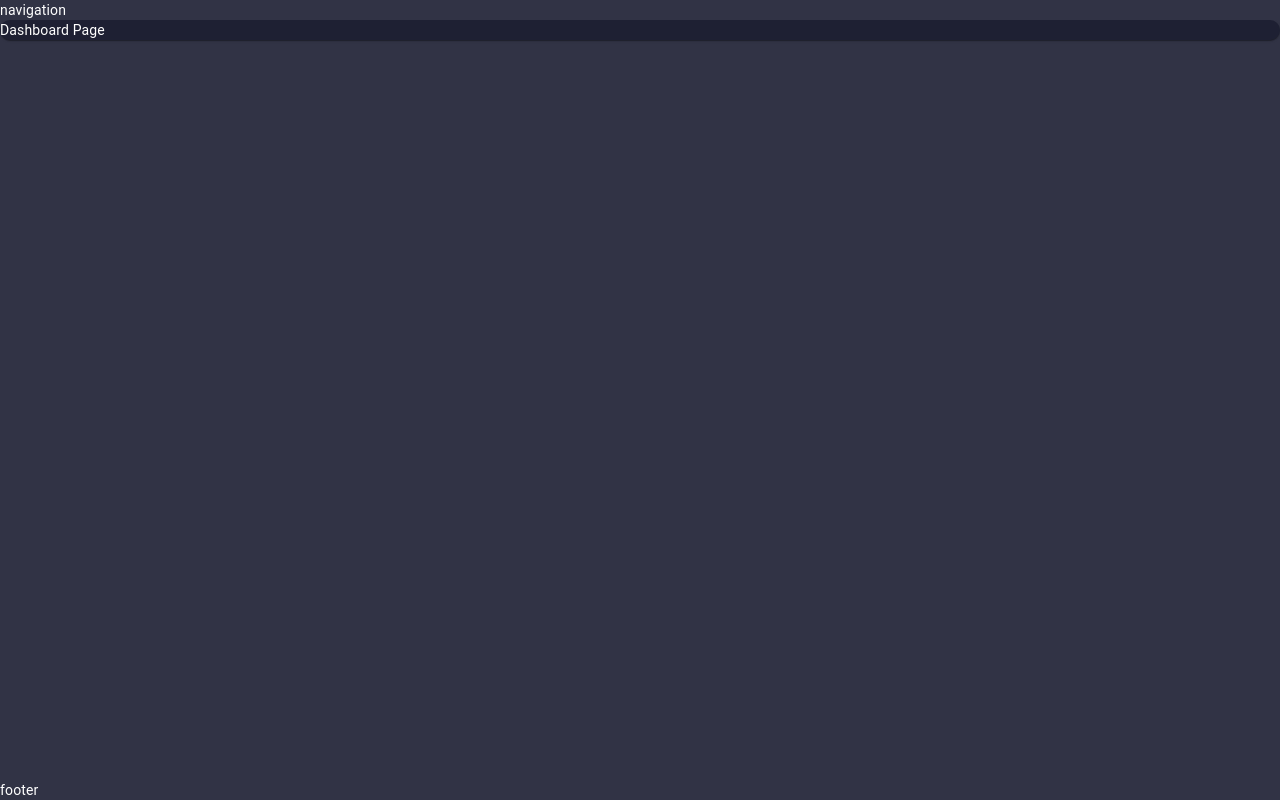
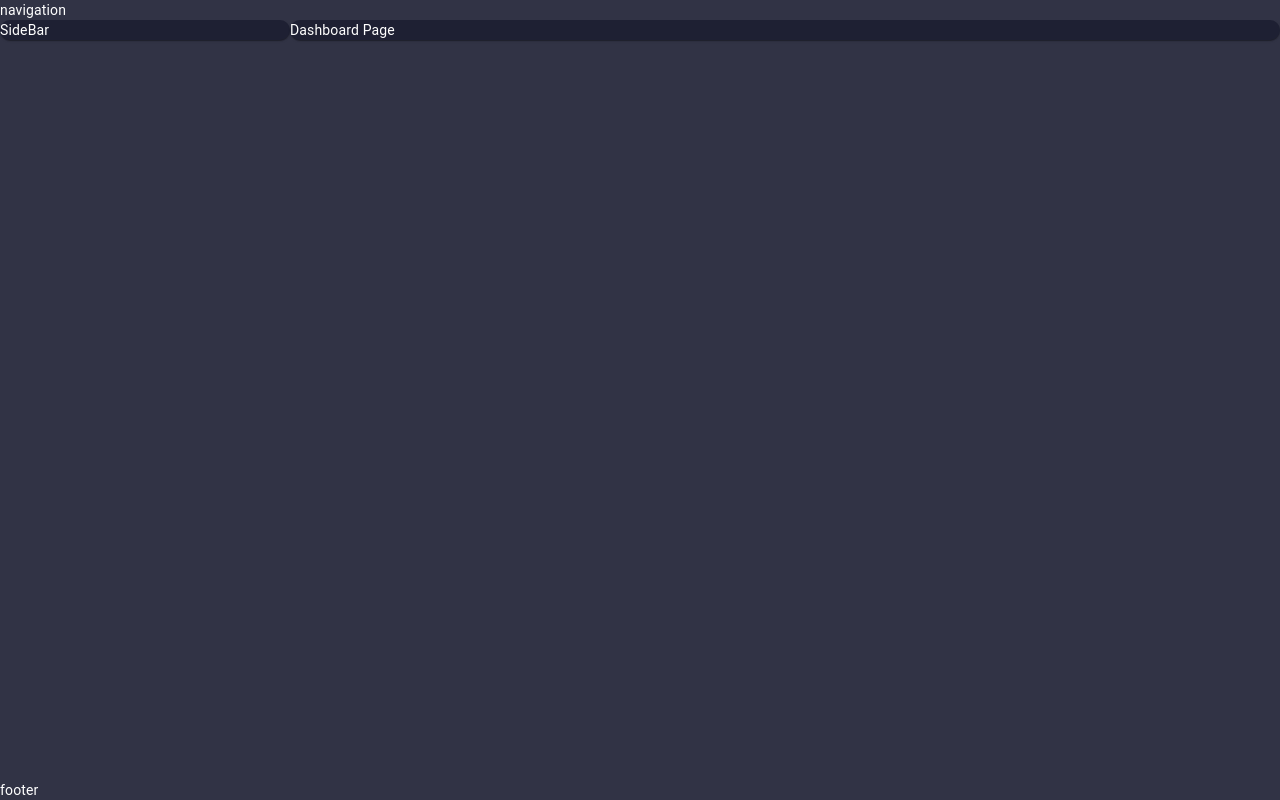
Before and after one commit to Chiselkraft-Design-Laboratory/BatteryBuddyApp, a React (Create React App) app: page / in a window 1280 px wide. Both pictures are taken after a click on the button "CONNECT". Built offline with nearby package versions, Linux system fonts and the light colour scheme.

Commit message:
U6 SideBar

```diff
--- a/src/components/App.js
+++ b/src/components/App.js
@@ -1,13 +1,12 @@
 import React from "react";
 
-// constants
-import { linkMode } from "./constants/typedef";
 // context
 import withDeviceManager from "./core/devicemanager";
 // canvas
 import BaseLayout from "./canvas/layouts/baselayout";
 import DashboardPage from "./canvas/pages/dashboard";
 import ConnectWizard from "./canvas/connectwizard";
+import SideBar from "./canvas/sidebar";
 
 class BatteryBuddyApp extends React.Component {
   render() {
@@ -21,6 +20,7 @@ class BatteryBuddyApp extends React.Component {
       >
         {device.linked ? (
           <React.Fragment>
+            <SideBar />
             <DashboardPage />
           </React.Fragment>
         ) : (
--- /dev/null
+++ b/src/components/canvas/sidebar/index.js
@@ -0,0 +1,26 @@
+import React from "react";
+import { makeStyles, Paper, Grid } from "@material-ui/core";
+import withCanvas from "../withCanvas";
+import { sidebarWidth } from "../../constants/preferences";
+
+const useStyles = makeStyles(
+  (theme) => ({
+    root: {
+      minWidth: sidebarWidth,
+    },
+    paper: {},
+  }),
+  { index: 1 }
+);
+
+const SideBar = ({ canvas }) => {
+  const cl = useStyles();
+
+  return (
+    <Grid item classes={{ root: cl.root }}>
+      <Paper classes={{ root: cl.paper }}>SideBar</Paper>
+    </Grid>
+  );
+};
+
+export default withCanvas(SideBar);
```
